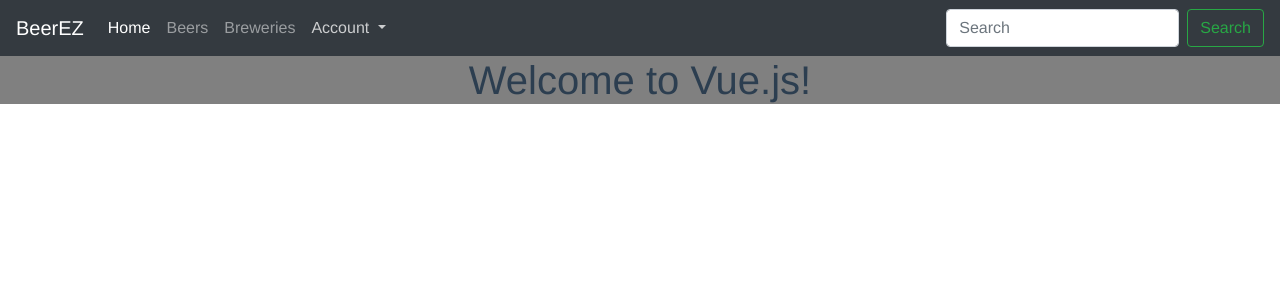
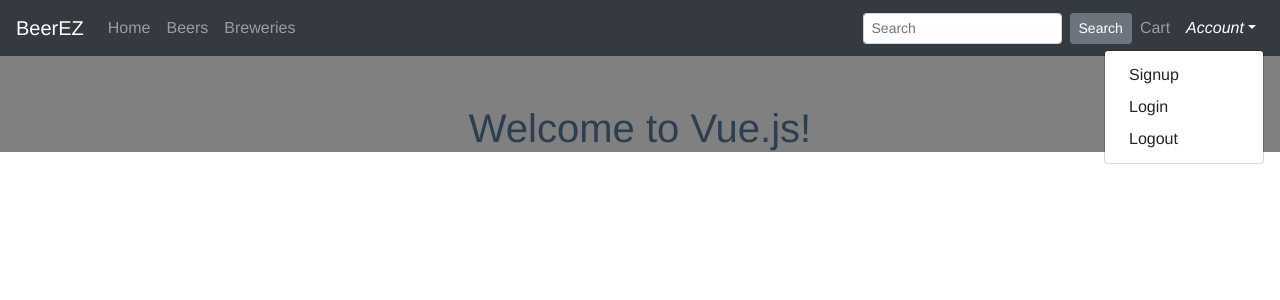
Before and after one commit to robkondrat/beerez_frontend, a Vue app: page / in a window 1280 px wide. Both pictures are taken after a click on the button "Account". Shown: the top 300 px of the page. Built offline with nearby package versions, Linux system fonts and the light colour scheme; no server answers.

Commit message:
navbar setup correctly, installed bootstrap-vue

```diff
--- a/package.json
+++ b/package.json
@@ -9,7 +9,7 @@
   "dependencies": {
     "axios": "^0.20.0",
     "bootstrap": "^4.5.2",
-    "bootstrap-vue": "^2.17.0",
+    "bootstrap-vue": "^2.17.3",
     "core-js": "^3.6.5",
     "jquery": "^3.5.1",
     "popper.js": "^1.16.1",
--- a/src/App.vue
+++ b/src/App.vue
@@ -1,41 +1,51 @@
 <template>
   <div id="app">
-<nav class="navbar navbar-expand-lg navbar-dark bg-dark">
-      <a class="navbar-brand" href="/">BeerEZ</a>
-      <button class="navbar-toggler" type="button" data-toggle="collapse" data-target="#navbarSupportedContent" aria-controls="navbarSupportedContent" aria-expanded="false" aria-label="Toggle navigation">
-        <span class="navbar-toggler-icon"></span>
-      </button>
 
-      <div class="collapse navbar-collapse" id="navbarSupportedContent">
-        <ul class="navbar-nav mr-auto">
-          <li class="nav-item active">
-            <router-link class="nav-link" to="/">Home </router-link>
-          </li>
-          <li class="nav-item">
-            <router-link class="nav-link" to="/beers/">Beers</router-link>
-          </li>
-          <li class="nav-item">
-            <router-link class="nav-link" to="/breweries/">Breweries</router-link>
-          </li>
-          <li class="nav-item dropdown">
-            <a class="nav-link dropdown-toggle" href="#" id="navbarDropdown" role="button" data-toggle="dropdown" aria-haspopup="true" aria-expanded="false">
-              Account
-            </a>
-            <div class="dropdown-menu" aria-labelledby="navbarDropdown">
-              <router-link class="dropdown-item" to="/carted_beers">My Cart</router-link>
-              <router-link class="dropdown-item" to="/signup">Signup</router-link>
-              <router-link class="dropdown-item" to="/login">Login</router-link>
-              <router-link class="dropdown-item" to="/logout">Logout</router-link>
-            </div>
-          </li>
-        </ul>
-        <form class="form-inline my-2 my-lg-0">
-          <input class="form-control mr-sm-2" type="search" placeholder="Search" aria-label="Search">
-          <button class="btn btn-outline-success my-2 my-sm-0" type="submit">Search</button>
-        </form>
-      </div>
-    </nav>
-    <router-view/>
+    <div>
+      <b-navbar toggleable="lg" type="dark" variant="dark">
+        <b-navbar-brand href="#">BeerEZ</b-navbar-brand>
+
+          <b-navbar-toggle target="nav-collapse"></b-navbar-toggle>
+
+        <b-collapse id="nav-collapse" is-nav>
+          <b-navbar-nav>
+            <b-nav-item href="/">Home</b-nav-item>
+            <b-nav-item href="/beers/">Beers</b-nav-item>
+            <b-nav-item href="/breweries/">Breweries</b-nav-item>
+
+          </b-navbar-nav>
+
+          <!-- Right aligned nav items -->
+          <b-navbar-nav class="ml-auto">
+            <b-nav-form>
+              <b-form-input size="sm" class="mr-sm-2" placeholder="Search"></b-form-input>
+              <b-button size="sm" class="my-2 my-sm-0" type="submit">Search</b-button>
+            </b-nav-form>
+
+            <b-nav-item href="/carted_beers/">Cart</b-nav-item>
+
+
+            <b-nav-item-dropdown right>
+              <!-- Using 'button-content' slot -->
+              <template v-slot:button-content>
+                <em>Account</em>
+              </template>
+              <!-- <ul v-if="userEmail" class="navbar-nav ml-auto mr-4">
+                <li class="nav-item text-light">Welcome, {{ userEmail }}</li>
+              </ul> -->
+              <b-dropdown-item href="/signup/">Signup</b-dropdown-item>
+              <b-dropdown-item href="/login/">Login</b-dropdown-item>
+              <b-dropdown-item href="/logout/">Logout</b-dropdown-item>
+            </b-nav-item-dropdown>
+          </b-navbar-nav>
+        </b-collapse>
+      </b-navbar>
+    </div>
+    <div class="container pt-5">
+      <router-view/>
+    </div>
+
+
   </div>
 
 </template>
@@ -85,3 +95,28 @@
 }
 
 </style>
+
+<script>
+var axios = require('axios');
+
+export default {
+  data: function() {
+    return {
+      userEmail: "",
+      titleFilter: "",
+      beers: []
+    };
+  },
+  created: function() {
+    var email = localStorage.getItem("userEmail");
+    if (email) {
+      this.userEmail = email;
+    }
+    axios
+      .get("/api/beers")
+      .then(response => {
+        this.recipes = response.data;
+      });
+  }
+}
+</script>
```
Also changed, not shown: src/main.js (+7 -0 lines), 1 other file (tests, documents, lock files or other folders).
